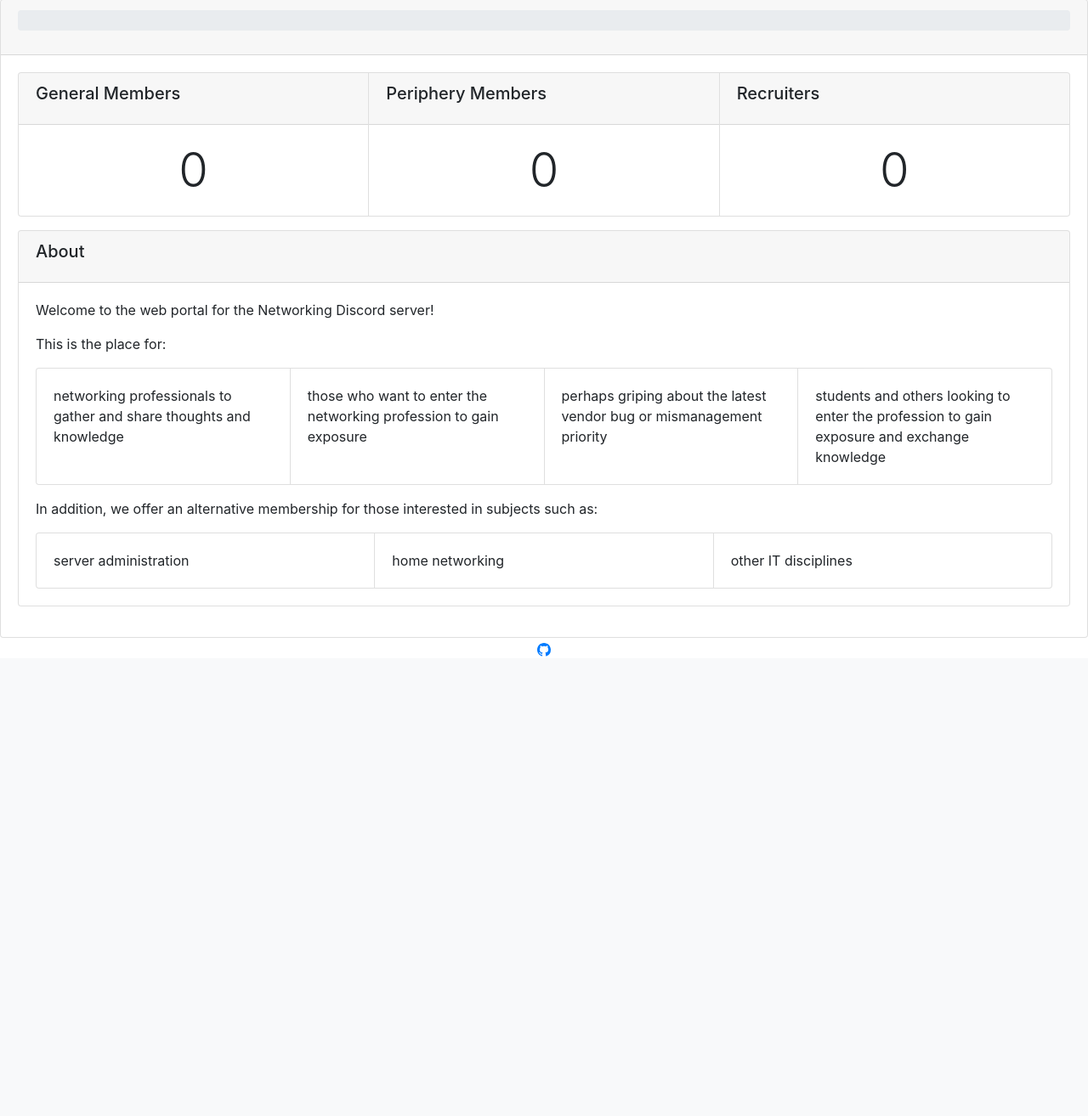
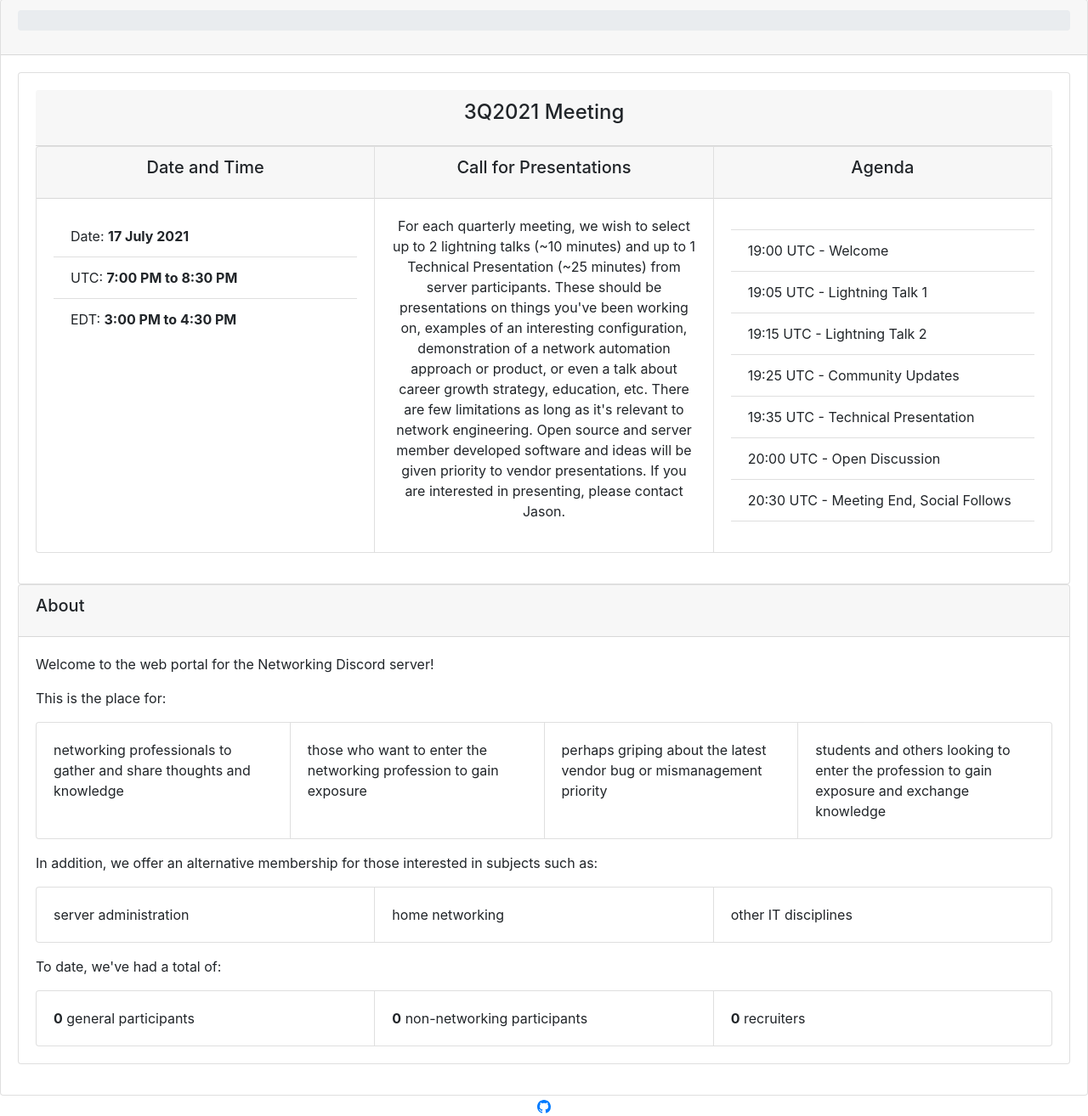
Before and after one commit to disnog/netranger-web, a Flask app: page / in a window 1280 px wide. Shown: the part 57-1371 px from the top of the page at 85% size. Before the commit the page ends 830 px from the top, so only its background shows below. Run offline with Flask 2, Linux system fonts and the light colour scheme; data that the repository does not hold is empty; parts of the project's set-up code (start-up, migrations or seed data) failed here and were passed over; some libraries are stand-ins or nearby versions.

Commit message:
Add next event to home and reformat home

```diff
--- a/nrweb/templates/home.html
+++ b/nrweb/templates/home.html
@@ -1,24 +1,9 @@
 {% extends "base.html" %}
 {% block pagetitle %}Home{% endblock %}
 {% block content %}
-<div class="card-group">
-    <div class="card mb-3">
-        <div class="card-header"><h5 class="card-title">General Members</h5></div>
-        <div class="card-body text-center display-4">
-            {{general_members}}
-        </div>
-    </div>
-    <div class="card mb-3">
-        <div class="card-header"><h5 class="card-title">Periphery Members</h5></div>
-        <div class="card-body text-center display-4">
-            {{periphery_members}}
-        </div>
-    </div>
-    <div class="card mb-3">
-        <div class="card-header"><h5 class="card-title">Recruiters</h5></div>
-        <div class="card-body text-center display-4">
-            {{recruiter_members}}
-        </div>
+<div class="card text-center">
+    <div class="card-body">
+        {% include "next-event.html" %}
     </div>
 </div>
 <div class="card mb-3">
@@ -54,6 +39,18 @@
             <div class="card">
                 <div class="card-body">other IT disciplines</div>
             </div>
+        </div><p/>
+        <p class="card-text">To date, we've had a total of:</p>
+        <div class="card-group">
+            <div class="card">
+                <div class="card-body"><strong>{{general_members}}</strong> general participants</div>
+            </div>
+            <div class="card">
+                <div class="card-body"><strong>{{periphery_members}}</strong> non-networking participants</div>
+            </div>
+            <div class="card">
+                <div class="card-body"><strong>{{recruiter_members}}</strong> recruiters</div>
+            </div>
         </div>
     </div>
 </div>
--- a/nrweb/templates/next-event.html
+++ b/nrweb/templates/next-event.html
@@ -1,30 +1,45 @@
-<p class="h4 card-title">3Q2021 Meeting</p>
-<p class="h5">Date and Time</p>
-<ul>
-    <li>
-        17 July 2021
-        <ul>
-            <li>7:00 PM to 8:30 PM UTC</li>
-            <li>3:00 PM to 4:30 PM EDT</li>
-        </ul>
-    </li>
-</ul>
-<p class="h5">Call for Presentations</p>
-<p class="card-text">For each quarterly meeting, we wish to select up to 2 lightning talks (~10 minutes) and up to 1
-    Technical Presentation (~25 minutes) from server participants. These should be presentations on things you've been
-    working on, examples of an interesting configuration, demonstration of a network automation approach or product, or
-    even a talk about career growth strategy, education, etc. There are few limitations as long as it's relevant to
-    network engineering. Open source and server member developed software and ideas will be given priority to vendor
-    presentations. If you are interested in presenting, please contact Jason.</p>
-<p class="h5">Agenda</p>
-<p class="card-text">
-<ul>
-    <li>19:00 UTC - Welcome</li>
-    <li>19:05 UTC - Lighting Talk 1</li>
-    <li>19:15 UTC - Lightning Talk 2</li>
-    <li>19:25 UTC - Community Updates</li>
-    <li>19:35 UTC - Technical Presentation</li>
-    <li>20:00 UTC - Open Discussion</li>
-    <li>20:30 UTC - Meeting End (Social to continue in #general-vc)</li>
-</ul>
-</p>
+<div class="card-header"><p class="h4 card-title">3Q2021 Meeting</p></div>
+<div class="card-group">
+    <div class="card mb-3">
+        <div class="card-header"><h5 class="card-title">Date and Time</h5></div>
+        <div class="card-body text-left">
+            <ul class="list-group list-group-flush">
+                <li class="list-group-item">Date: <strong>17 July 2021</strong></li>
+                <li class="list-group-item">UTC: <strong>7:00 PM to 8:30 PM</strong></li>
+                <li class="list-group-item">EDT: <strong>3:00 PM to 4:30 PM</strong></li>
+            </ul>
+        </div>
+    </div>
+    <div class="card mb-3">
+        <div class="card-header"><h5 class="card-title">Call for Presentations</h5></div>
+        <div class="card-body text-center">
+            <p class="card-text">For each quarterly meeting, we wish to select up to 2 lightning talks (~10 minutes) and
+                up to 1
+                Technical Presentation (~25 minutes) from server participants. These should be presentations on things
+                you've been
+                working on, examples of an interesting configuration, demonstration of a network automation approach or
+                product, or
+                even a talk about career growth strategy, education, etc. There are few limitations as long as it's
+                relevant to
+                network engineering. Open source and server member developed software and ideas will be given priority
+                to vendor
+                presentations. If you are interested in presenting, please contact Jason.</p>
+        </div>
+    </div>
+    <div class="card mb-3">
+        <div class="card-header"><h5 class="card-title">Agenda</h5></div>
+        <div class="card-body text-left">
+            <p class="card-text">
+            <ul class="list-group list-group-flush">
+                <li class="list-group-item">19:00 UTC - Welcome</li>
+                <li class="list-group-item">19:05 UTC - Lightning Talk 1</li>
+                <li class="list-group-item">19:15 UTC - Lightning Talk 2</li>
+                <li class="list-group-item">19:25 UTC - Community Updates</li>
+                <li class="list-group-item">19:35 UTC - Technical Presentation</li>
+                <li class="list-group-item">20:00 UTC - Open Discussion</li>
+                <li class="list-group-item">20:30 UTC - Meeting End, Social Follows</li>
+            </ul>
+            </p>
+        </div>
+    </div>
+</div>
```
